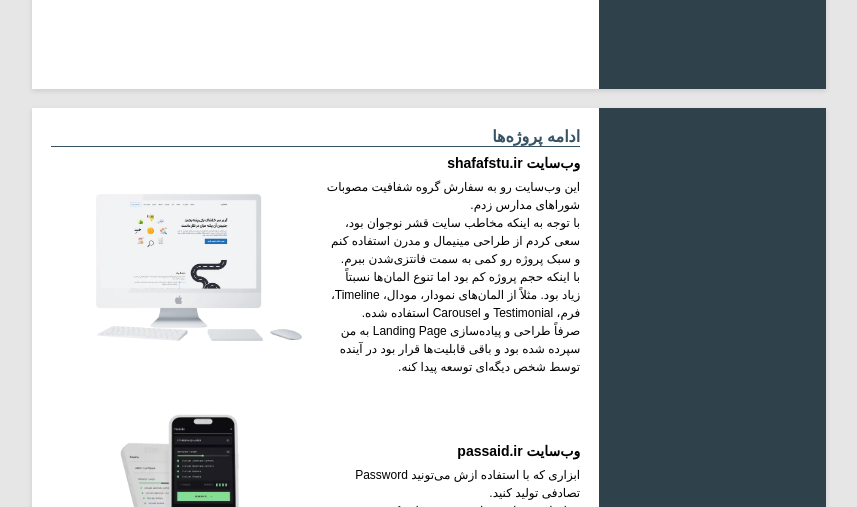
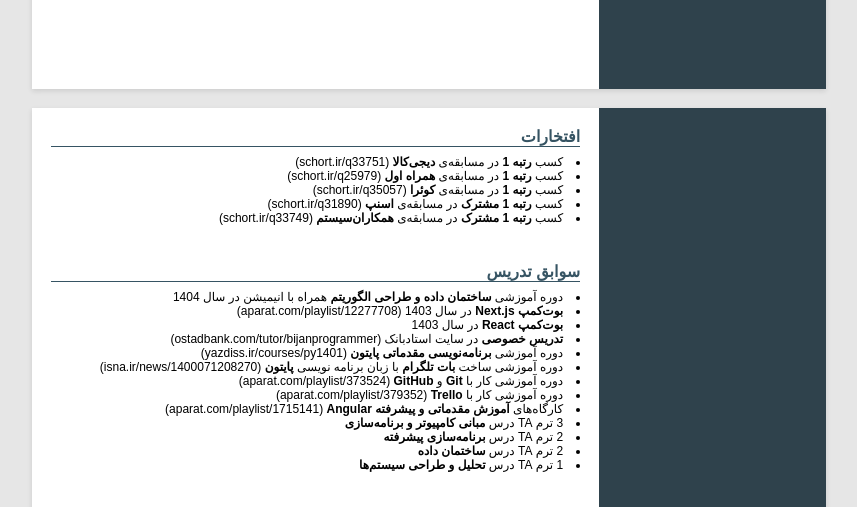
Before and after one commit to BijanProgrammerWebsites/website, an Astro site: page /cv in a window 1280 px wide. Shown: the part 3335-3842 px from the top of the page, without its empty margins (211-1068 px from the left). Built offline with nearby package versions, Linux system fonts and the light colour scheme; Astro itself is replaced by a stand-in of ours; a web font is replaced by a local one.

Commit message:
[ADD] honors

```diff
--- /dev/null
+++ b/src/cv/Honors.astro
@@ -0,0 +1,49 @@
+---
+
+---
+
+<section id="honors">
+    <h2>افتخارات</h2>
+    <ul>
+        <li>
+            کسب
+            <strong>رتبه 1</strong>
+            در مسابقه‌ی
+            <strong>دیجی‌کالا</strong>
+            {` `}
+            (<a href="https://schort.ir/q33751" target="_blank">schort.ir/q33751</a>)
+        </li>
+        <li>
+            کسب
+            <strong>رتبه 1</strong>
+            در مسابقه‌ی
+            <strong>همراه اول</strong>
+            {` `}
+            (<a href="https://schort.ir/q25979" target="_blank">schort.ir/q25979</a>)
+        </li>
+        <li>
+            کسب
+            <strong>رتبه 1</strong>
+            در مسابقه‌ی
+            <strong>کوئرا</strong>
+            {` `}
+            (<a href="https://schort.ir/q35057" target="_blank">schort.ir/q35057</a>)
+        </li>
+        <li>
+            کسب
+            <strong>رتبه 1 مشترک</strong>
+            در مسابقه‌ی
+            <strong>اسنپ</strong>
+            {` `}
+            (<a href="https://schort.ir/q31890" target="_blank">schort.ir/q31890</a>)
+        </li>
+        <li>
+            کسب
+            <strong>رتبه 1 مشترک</strong>
+            در مسابقه‌ی
+            <strong>همکاران‌سیستم</strong>
+            {` `}
+            (<a href="https://schort.ir/q33749" target="_blank">schort.ir/q33749</a>)
+        </li>
+    </ul>
+</section>
--- /dev/null
+++ b/src/cv/Honors.scss
@@ -0,0 +1,5 @@
+#honors {
+    > ul {
+        list-style: disc inside;
+    }
+}
--- a/src/cv/Projects.scss
+++ b/src/cv/Projects.scss
@@ -4,7 +4,7 @@
 
     > li {
         display: grid;
-        grid-template-columns: 1fr 1fr;
+        grid-template-columns: 2fr 1fr;
         align-items: center;
         justify-items: center;
         gap: var(--cv-gutter-700);
--- a/src/pages/cv.astro
+++ b/src/pages/cv.astro
@@ -5,6 +5,7 @@
 import '@cv/Jobs.scss';
 import '@cv/Projects.scss';
 import '@cv/Education.scss';
+import '@cv/Honors.scss';
 import '@cv/Teaching.scss';
 import '@cv/English.scss';
 
@@ -15,6 +16,7 @@
 import Introduction from '@cv/Introduction.astro';
 import HardSkills from '@cv/HardSkills.astro';
 import SoftSkills from '@cv/SoftSkills.astro';
+import Honors from '@cv/Honors.astro';
 import Teaching from '@cv/Teaching.astro';
 import English from '@cv/English.astro';
 
@@ -27,7 +29,6 @@
 import CodeStarProject from '@projects/CodeStarProject.astro';
 import SchortProject from '@projects/SchortProject.astro';
 import ShafafstuProject from '@projects/ShafafstuProject.astro';
-import PassaidProject from '@projects/PassaidProject.astro';
 ---
 
 <Layout>
@@ -67,8 +68,9 @@
                 <section>
                     <h2>پروژه‌ها</h2>
                     <ul class="projects">
+                        <SchortProject />
                         <CodeStarProject />
-                        <SchortProject />
+                        <ShafafstuProject />
                     </ul>
                 </section>
             </div>
@@ -76,13 +78,7 @@
         <div class="sheet">
             <div class="side"></div>
             <div class="content">
-                <section>
-                    <h2>ادامه پروژه‌ها</h2>
-                    <ul class="projects">
-                        <ShafafstuProject />
-                        <PassaidProject />
-                    </ul>
-                </section>
+                <Honors />
                 <Teaching />
                 <Education />
                 <English />
--- a/src/projects/ShafafstuProject.astro
+++ b/src/projects/ShafafstuProject.astro
@@ -31,9 +31,6 @@
             با اینکه حجم پروژه کم بود اما تنوع المان‌ها نسبتاً زیاد بود. مثلاً از المان‌های نمودار، مودال، Timeline، فرم،
             Testimonial و Carousel استفاده شده.
             <br />
-            صرفاً طراحی و پیاده‌سازی Landing Page به من سپرده شده بود و باقی قابلیت‌ها قرار بود در آینده توسط شخص دیگه‌ای
-            توسعه پیدا کنه.
-            <br />
         </p>
         <ul class="tags">
             <li><Image src={htmlIcon} alt="HTML" /></li>
```
